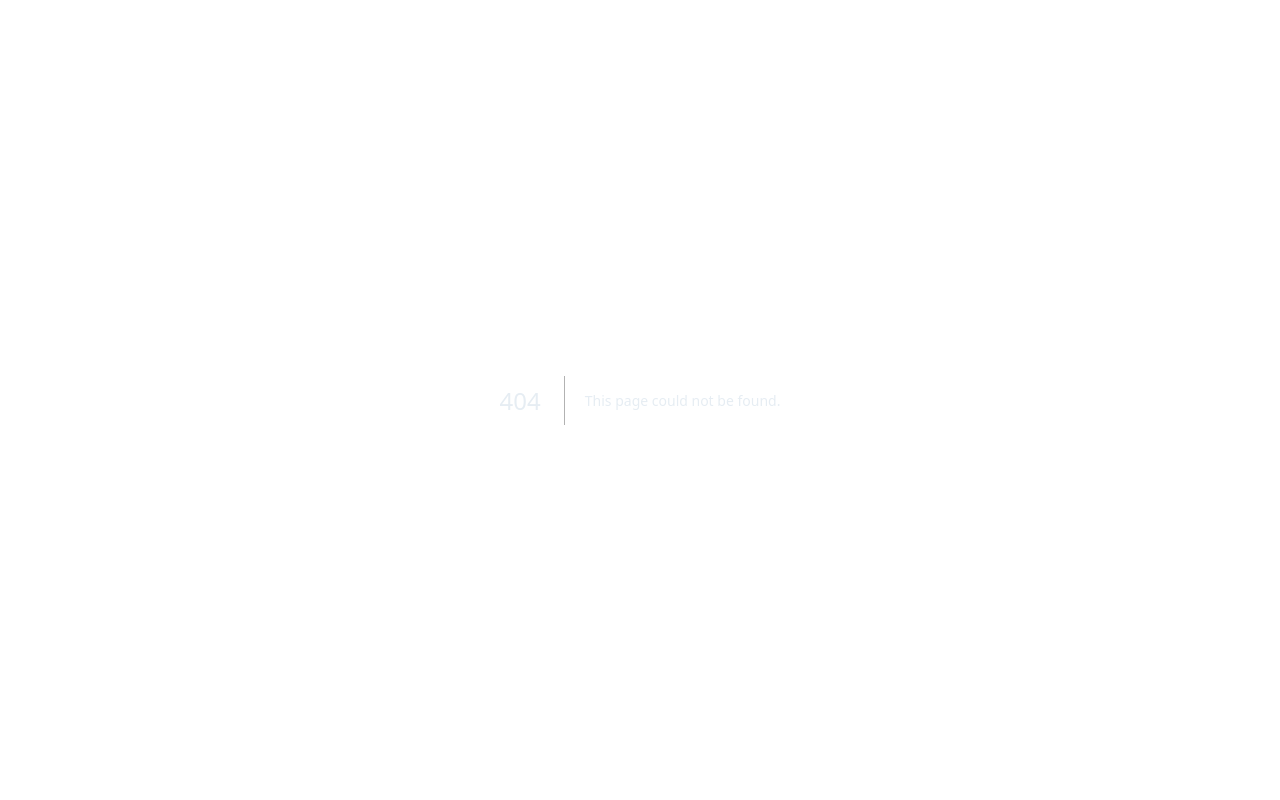
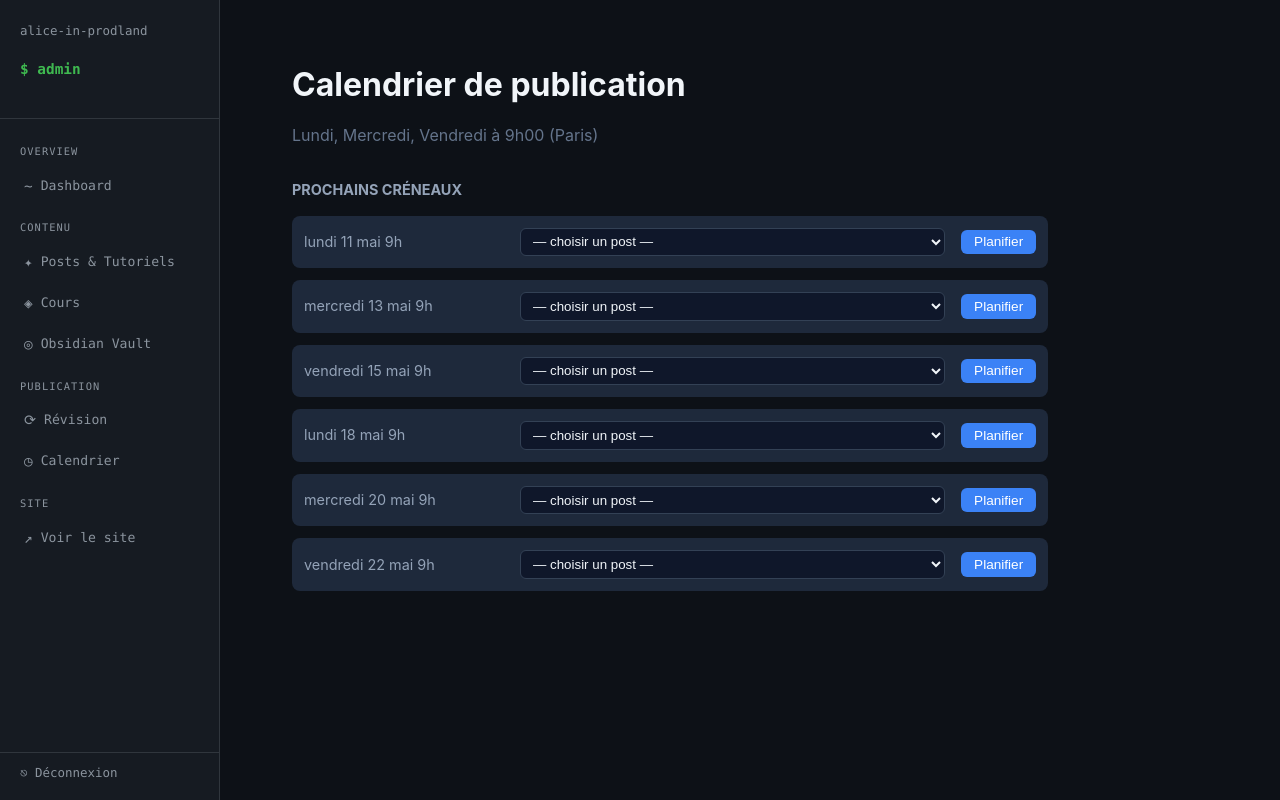
Before and after one commit to asinda/alice-in-prodland, a Next.js app: page /admin/schedule in a window 1280 px wide. Before the commit this address had no page. Built offline with nearby package versions, Linux system fonts and the light colour scheme.

Commit message:
feat: add schedule admin page, update nav, add GitHub Actions cron

```diff
--- a/app/admin/layout.tsx
+++ b/app/admin/layout.tsx
@@ -28,6 +28,14 @@ export default function AdminLayout({ children }: { children: React.ReactNode })
             <span className={styles.navIcon}>◎</span> Obsidian Vault
           </Link>
 
+          <span className={styles.navSection}>publication</span>
+          <Link href="/admin/review" className={styles.navLink}>
+            <span className={styles.navIcon}>⟳</span> Révision
+          </Link>
+          <Link href="/admin/schedule" className={styles.navLink}>
+            <span className={styles.navIcon}>◷</span> Calendrier
+          </Link>
+
           <span className={styles.navSection}>site</span>
           <Link href="/" className={styles.navLink} target="_blank">
             <span className={styles.navIcon}>↗</span> Voir le site
--- /dev/null
+++ b/app/admin/schedule/ScheduleClient.tsx
@@ -0,0 +1,92 @@
+// app/admin/schedule/ScheduleClient.tsx
+'use client'
+import { useState, useTransition } from 'react'
+import { actionAddToSchedule, actionRemoveFromSchedule } from '@/lib/actions/schedule'
+import type { ScheduleEntry } from '@/lib/schedule'
+import type { AdminPostRow } from '@/lib/posts'
+
+function getNextSlots(count = 6): string[] {
+  const slots: string[] = []
+  const d = new Date()
+  while (slots.length < count) {
+    d.setDate(d.getDate() + 1)
+    const day = d.getDay()
+    if (day === 1 || day === 3 || day === 5) {
+      const iso = new Date(Date.UTC(d.getFullYear(), d.getMonth(), d.getDate(), 7))
+      slots.push(iso.toISOString())
+    }
+  }
+  return slots
+}
+
+export default function ScheduleClient({
+  schedule,
+  readyPosts,
+}: {
+  schedule: ScheduleEntry[]
+  readyPosts: AdminPostRow[]
+}) {
+  const [isPending, startTransition] = useTransition()
+  const [selectedSlug, setSelectedSlug] = useState('')
+  const slots = getNextSlots(6)
+
+  const pendingSlots = schedule.filter(e => e.status === 'pending')
+
+  return (
+    <div>
+      <div style={{ marginBottom: '2rem' }}>
+        <h2 style={{ color: '#94a3b8', fontSize: '0.9rem', textTransform: 'uppercase', marginBottom: '1rem' }}>
+          Prochains créneaux
+        </h2>
+        {slots.map(slot => {
+          const dateStr = slot.slice(0, 10)
+          const scheduled = pendingSlots.find(e => e.scheduledAt.slice(0, 10) === dateStr)
+          const label = new Date(slot).toLocaleDateString('fr-FR', { weekday: 'long', day: 'numeric', month: 'long' })
+
+          return (
+            <div key={slot} style={{ display: 'flex', alignItems: 'center', gap: '1rem', marginBottom: '0.75rem', padding: '0.75rem', background: '#1e293b', borderRadius: '8px' }}>
+              <span style={{ color: '#94a3b8', minWidth: '200px', fontSize: '0.9rem' }}>{label} 9h</span>
+              {scheduled ? (
+                <>
+                  <span style={{ color: '#f1f5f9', flex: 1 }}>{scheduled.slug}</span>
+                  <button
+                    disabled={isPending}
+                    onClick={() => startTransition(() => actionRemoveFromSchedule(scheduled.id, scheduled.slug))}
+                    style={{ background: 'transparent', color: '#ef4444', border: '1px solid #ef4444', borderRadius: '6px', padding: '0.3rem 0.6rem', cursor: 'pointer', fontSize: '0.8rem' }}
+                  >
+                    Retirer
+                  </button>
+                </>
+              ) : (
+                <>
+                  <select
+                    value={selectedSlug}
+                    onChange={e => setSelectedSlug(e.target.value)}
+                    style={{ flex: 1, background: '#0f172a', color: '#f1f5f9', border: '1px solid #334155', borderRadius: '6px', padding: '0.3rem 0.5rem' }}
+                  >
+                    <option value="">— choisir un post —</option>
+                    {readyPosts.map(p => (
+                      <option key={p.slug} value={p.slug}>{p.title}</option>
+                    ))}
+                  </select>
+                  <button
+                    disabled={isPending || !selectedSlug}
+                    onClick={() => {
+                      if (!selectedSlug) return
+                      const post = readyPosts.find(p => p.slug === selectedSlug)!
+                      startTransition(() => actionAddToSchedule(selectedSlug, post.source as 'fs' | 'db', slot))
+                      setSelectedSlug('')
+                    }}
+                    style={{ background: '#3b82f6', color: '#fff', border: 'none', borderRadius: '6px', padding: '0.3rem 0.8rem', cursor: 'pointer', fontSize: '0.85rem' }}
+                  >
+                    Planifier
+                  </button>
+                </>
+              )}
+            </div>
+          )
+        })}
+      </div>
+    </div>
+  )
+}
--- /dev/null
+++ b/app/admin/schedule/page.tsx
@@ -0,0 +1,19 @@
+// app/admin/schedule/page.tsx
+import { getSchedule } from '@/lib/schedule'
+import { getAllAdminPosts } from '@/lib/posts'
+import { getContentStatus } from '@/lib/content-status'
+import ScheduleClient from './ScheduleClient'
+
+export default async function SchedulePage() {
+  const schedule = getSchedule()
+  const allPosts = getAllAdminPosts()
+  const readyPosts = allPosts.filter(p => getContentStatus(p.slug).status === 'ready')
+
+  return (
+    <div style={{ padding: '2rem' }}>
+      <h1 style={{ color: '#f1f5f9', marginBottom: '0.5rem' }}>Calendrier de publication</h1>
+      <p style={{ color: '#64748b', marginBottom: '2rem' }}>Lundi, Mercredi, Vendredi à 9h00 (Paris)</p>
+      <ScheduleClient schedule={schedule} readyPosts={readyPosts} />
+    </div>
+  )
+}
```
